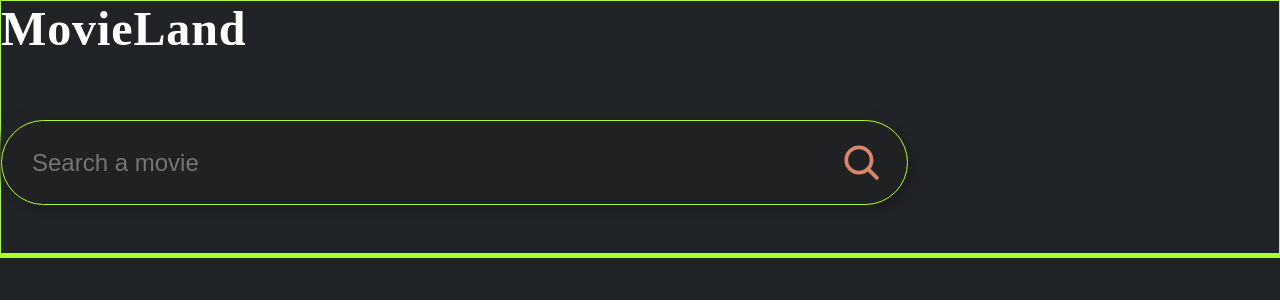
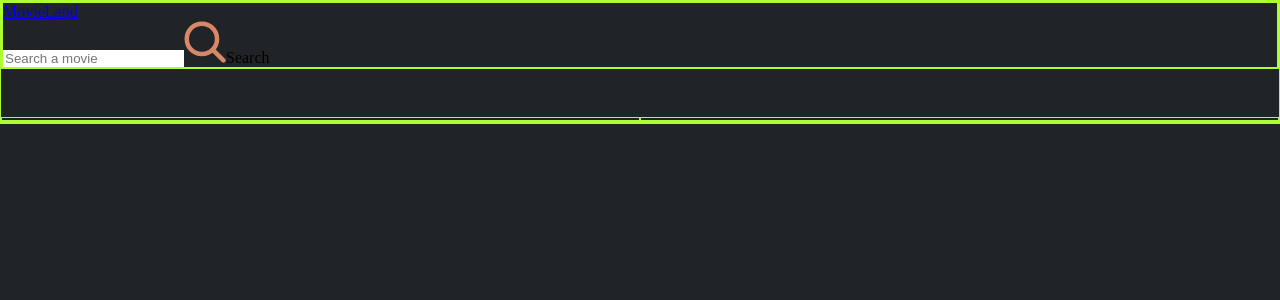
Before and after one commit to jmlinares2019/react_blockbuster, a React app: page / in a window 1280 px wide. Shown: the top 300 px of the page. Built offline with nearby package versions, Linux system fonts and the light colour scheme; the HTML template or start-up script is replaced by a standard one.

Commit message:
Creating routes and restructuring app (Navbar component, etc.)

```diff
--- a/src/App.jsx
+++ b/src/App.jsx
@@ -1,20 +1,58 @@
 // Packages & tools
+import { useState } from 'react';
 import { Route, createBrowserRouter, createRoutesFromElements, RouterProvider } from 'react-router-dom'
 
 // Assets
 import "./App.css";
 
 // Components
+import MainLayout from './layouts/MainLayout';
 import Home from "./pages/Home";
 import MovieDetails from './pages/MovieDetails';
 
 function App() {
 
+    const API_URL = "http://www.omdbapi.com/?apikey=df6ac670";
+
+    const [movies, setMovies] = useState([]);
+    const [searched, setSearched] = useState(false);
+
+    // Fetching movies by search
+    const searchMovies = async (search) => {
+        console.log(search);
+        setSearched(true);
+        try {
+            const res = await fetch(`${API_URL}&s=${search}`);
+            const moviesData = await res.json();
+            console.log(moviesData.Search);
+            setMovies(moviesData.Search);
+        } catch(err) {
+            console.log(err);
+        }
+    }
+
     const router = createBrowserRouter(
       createRoutesFromElements(
         <>
-        <Route path="/" element={<Home />} />
-        <Route path="/movie/:id" element={<MovieDetails />} />
+          <Route
+            path="/"
+            element={<MainLayout
+                        setMovies={setMovies}
+                        searchMovies={searchMovies}
+                    />
+          }>
+            <Route
+              index
+              element={<Home
+                        searched={searched}
+                        movies={movies}
+                      />}
+            />
+            <Route
+              path="/movie/:id"
+              element={<MovieDetails />}
+            />
+          </Route>
         </>
       )
     )
--- /dev/null
+++ b/src/components/Navbar.jsx
@@ -0,0 +1,64 @@
+import { useState } from 'react';
+import { Link, useNavigate } from 'react-router-dom';
+
+import searchIcon from "../search.svg"
+
+const Navbar = ({ setMovies, searchMovies }) => {
+
+    const navigateTo = useNavigate();
+
+    const [search, setSearch] = useState("");
+
+    const handleInput = (e) => {
+        setSearch(e.target.value);
+    }
+
+    const resetAll = () => {
+        setMovies([]);
+        navigateTo("/");
+    }
+
+    const newSearch = () => {
+        resetAll();
+        searchMovies(search);
+        setSearch("");
+    }
+
+    return (
+        <>
+        <nav className="navbar bg-body-tertiary">
+            <div className="container-fluid">
+                <Link
+                    className="navbar-brand"
+                    onClick={resetAll}>
+                    MovieLand
+                </Link>
+                <form
+                    className="d-flex"
+                    role="search">
+                    <input
+                        className="form-control me-2"
+                        type="search"
+                        placeholder="Search a movie"
+                        aria-label="Search"
+                        onChange={handleInput}
+                        value={search}
+                    />
+                    <a // why not button? (reloads)
+                        className="btn btn-outline-success"
+                        type="submit"
+                        onClick={() => newSearch(search)}>
+                        <img
+                            src={searchIcon}
+                            alt="search"
+                        />
+                        Search
+                    </a>
+                </form>
+            </div>
+        </nav>
+        </>
+    )
+}
+
+export default Navbar
--- /dev/null
+++ b/src/layouts/MainLayout.jsx
@@ -0,0 +1,19 @@
+import { Outlet } from "react-router-dom"
+
+import Navbar from "../components/Navbar"
+
+const MainLayout = ({ setMovies, searchMovies }) => {
+  return (
+    <>
+        <Navbar
+            // search={search}
+            setMovies={setMovies}
+            // handleInput={handleInput}
+            searchMovies={searchMovies}
+        />
+        <Outlet />
+    </>
+  )
+}
+
+export default MainLayout
--- a/src/pages/Home.jsx
+++ b/src/pages/Home.jsx
@@ -1,61 +1,23 @@
-import { useState } from "react";
-
 import MovieCard from "../components/MovieCard";
 
-import searchIcon from "../search.svg"
-
-function Home(){
-
-    const API_URL = "http://www.omdbapi.com/?apikey=df6ac670";
-
-    const [movies, setMovies] = useState([]);
-    const [searched, setSearched] = useState(false);
-    const [search, setSearch] = useState("");
-
-    const handleInput = (e) => {
-        setSearch(e.target.value);
-    }
-
-    const searchMovies = async (search) => {
-        console.log(search);
-        setSearched(true);
-        try{
-        const res = await fetch(`${API_URL}&s=${search}`);
-        const moviesData = await res.json();
-        console.log(moviesData.Search);
-        setMovies(moviesData.Search);
-        } catch(err) {
-        console.log(err);
-        }
-    }
+function Home({ searched, movies }){
 
     return(
         <>
-        <h1>MovieLand</h1>
-        <div className="search">
-            <input
-                type="text"
-                placeholder="Search a movie"
-                onChange={handleInput}
-                value={search}
-            />
-            <img
-                src={searchIcon}
-                alt="search"
-                onClick={() => searchMovies(search)}
-            />
-        </div>
+        <div className="container">
         { searched && movies === undefined ?
             <div className="empty">
                 <h2>No movies found</h2>
             </div>
         :
-            <div className="container">
+            <div>
             {movies?.map((movie, index) => (
                 <MovieCard key={index} movie={movie} />
             ))}
             </div>
         }
+        </div>
+
         </>
     )
 }
```
Lines whose indentation alone changed are shown as unchanged.
